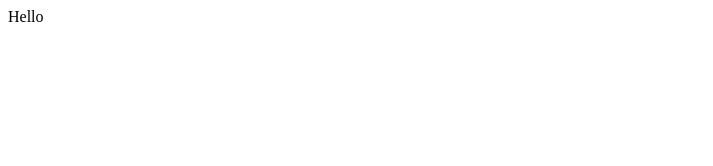
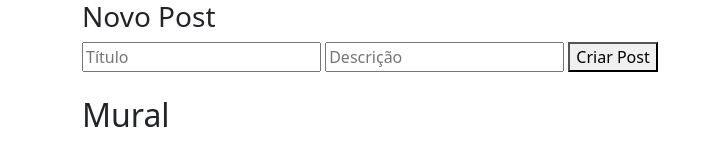
Before and after one commit to ruan-adriano/Mural-de-Avisos, a website: page public/index.html in a window 1280 px wide. Shown: the whole page, without its empty margins (0-713 px from the left). Drawn offline with nearby package versions, Linux system fonts and the light colour scheme.

Commit message:
Adição do front-end na página index e novo aquivo script criado

```diff
--- a/public/index.html
+++ b/public/index.html
@@ -1,11 +1,29 @@
 <!DOCTYPE html>
-<html lang="en">
+<html lang="pt-br">
+
 <head>
     <meta charset="UTF-8">
     <meta name="viewport" content="width=device-width, initial-scale=1.0">
-    <title>Teste</title>
+    <link href="https://cdn.jsdelivr.net/npm/bootstrap@5.0.0-beta3/dist/css/bootstrap.min.css" rel="stylesheet" integrity="sha384-eOJMYsd53ii+scO/bJGFsiCZc+5NDVN2yr8+0RDqr0Ql0h+rP48ckxlpbzKgwra6" crossorigin="anonymous">
+    <title>Mural de Avisos</title>
 </head>
+
 <body>
-    Hello
+    <div class="container">
+        <h3>Novo Post</h3>
+        <div>
+            <input id="title" placeholder="Título" type="text">
+            <input id="desc" placeholder="Descrição" type="text">
+            <button onclick="">Criar Post</button>
+        </div>
+
+        <h2 class="mt-4">Mural</h2>
+        <div id="posts">
+
+
+        </div>
+    </div>
+    <script src="./scripts/script.js"></script>
 </body>
+
 </html>
```
Also changed, not shown: public/scripts/script.js (added).
